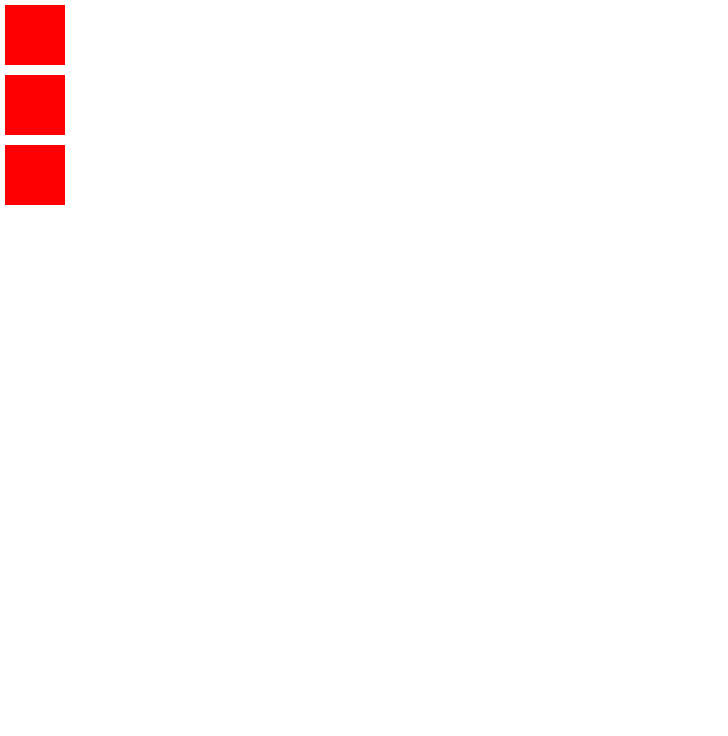
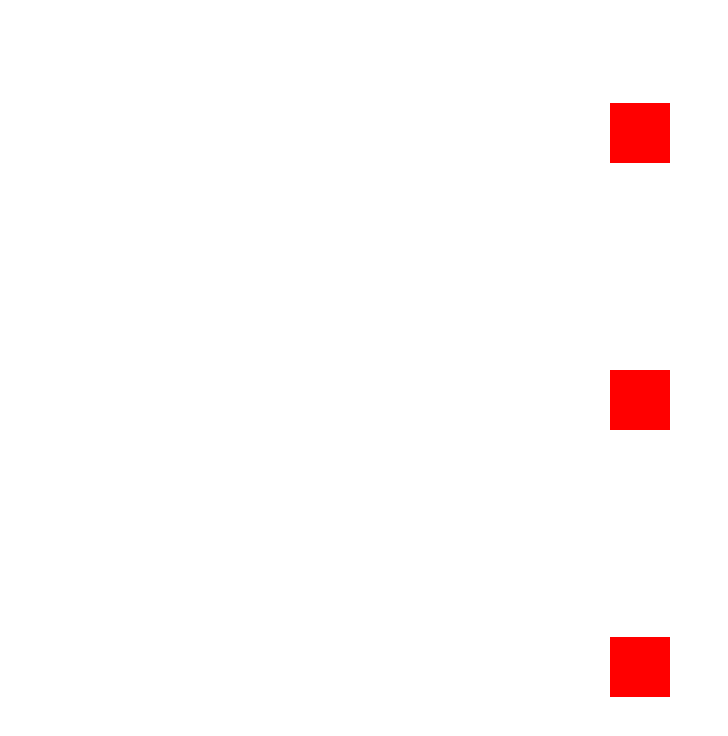
Before and after one commit to limaarthur/course-flexbox, a plain HTML site: page index.html in a window 1280 px wide. Shown: the whole page, without its empty margins (0-728 px from the left). Drawn offline with Linux system fonts and the light colour scheme.

Commit message:
content alignment

```diff
--- a/styles.css
+++ b/styles.css
@@ -6,6 +6,8 @@ html, body, #app {
 #app {
   display: flex;
   flex-direction: column;
+  align-items: center;
+  justify-content: space-around;
 }
 
 .box {
```
